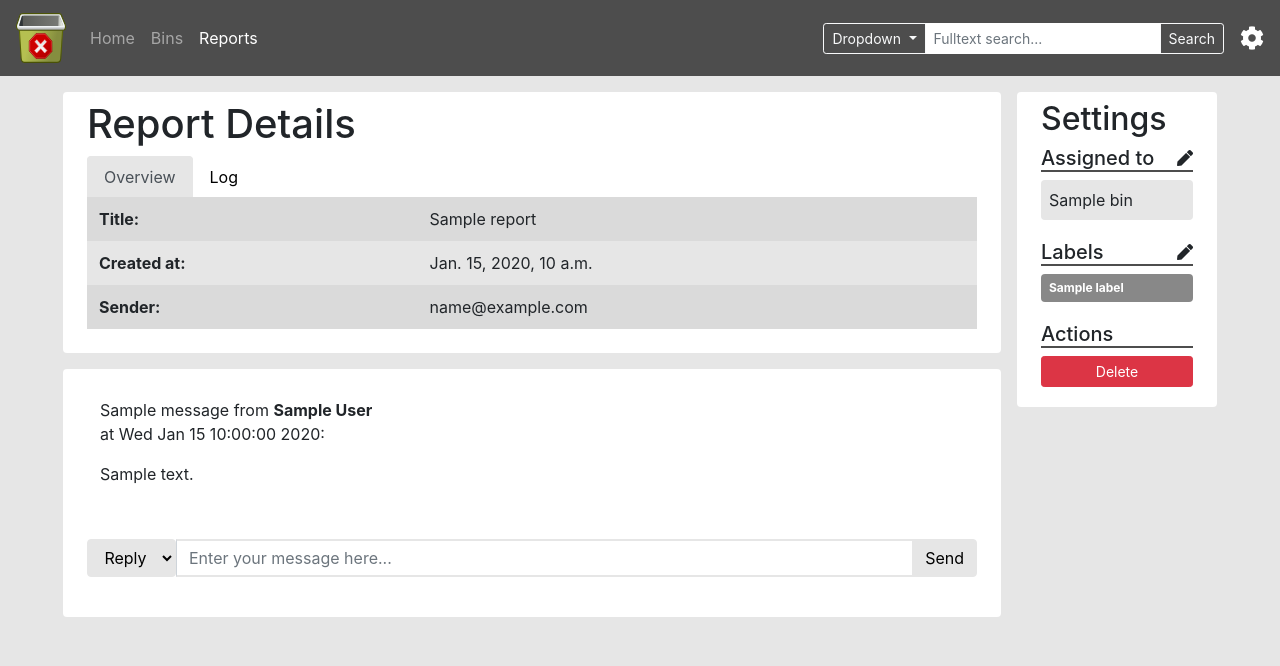
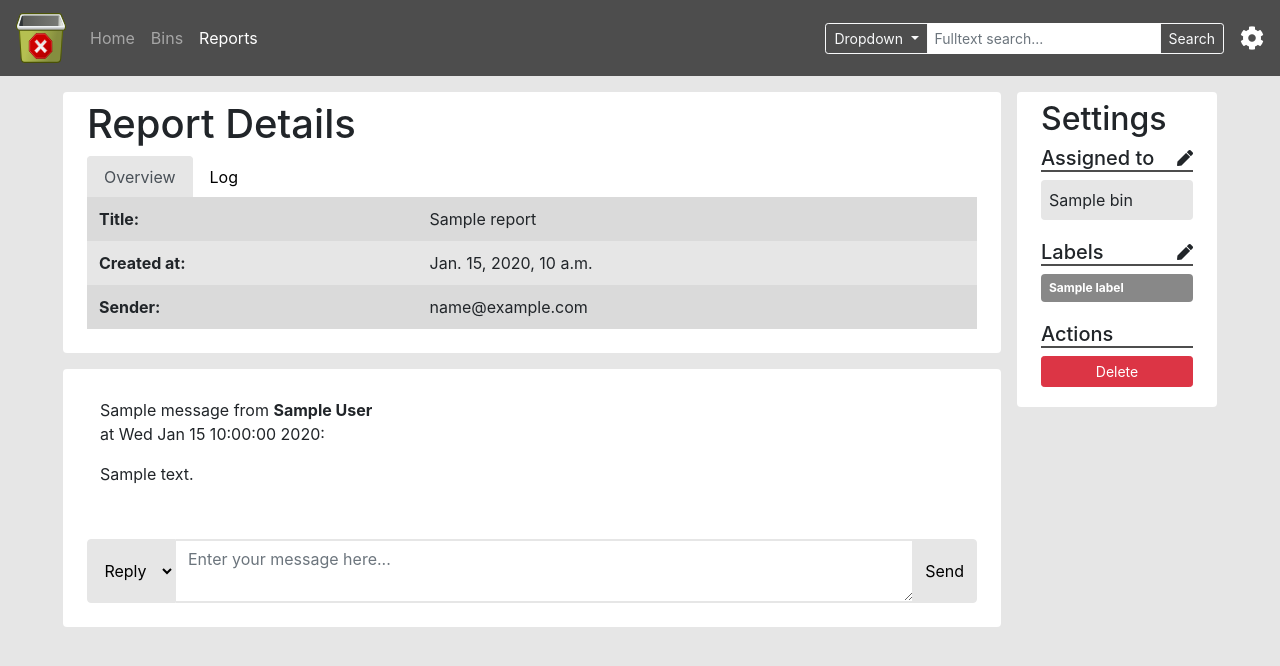
Before and after one commit to The-Compiler/crashbin, a Django app: template crashbin_app/templates/crashbin_app/report_detail.html in a window 1280 px wide. Shown: the top 666 px of the page. Run offline with Django 3.2, Linux system fonts and the light colour scheme; the template is opened without the code that fills it: most values are stand-ins (such as "Sample title", 1, 10 or a date in 2020); some libraries are stand-ins or nearby versions.

Commit message:
Fix some styling issues

```diff
--- a/crashbin_app/static/css/main.css
+++ b/crashbin_app/static/css/main.css
@@ -153,8 +153,24 @@
 
 .form-control {
     background-clip: initial;
+    border-left: 0;
+    border-right: 0;
     border-top: 2px solid var(--main-light-color);
     border-bottom: 2px solid var(--main-light-color);
+}
+
+.form-control:focus {
+    border-color: var(--main-light-color);
+    box-shadow: none;
+}
+
+form textarea {
+    min-height: fit-content;
+}
+
+form select {
+    border-top-right-radius: 0 !important;
+    border-bottom-right-radius: 0 !important;
 }
 
 /*
--- a/crashbin_app/templates/crashbin_app/report_detail.html
+++ b/crashbin_app/templates/crashbin_app/report_detail.html
@@ -69,7 +69,7 @@
                                                 {% if message.NAME == 'Message' %}
                                                 alert-primary w-75 m-2 ml-auto
                                                 {% elif message.NAME == 'Note' %}
-                                                alert-danger w-75 m-2 mr-auto
+                                                alert-warning w-75 m-2 mr-auto
                                                 {% elif message.NAME == 'Reply' %}
                                                 alert-success w-75 m-2 mr-auto
                                                 {% endif %}
@@ -80,17 +80,17 @@
                                 </div>
                             {% endfor %}
 
-                            <form method="POST" action="{% url 'report_reply' pk=report.id %}">
+                            <form class="m-0" method="POST" action="{% url 'report_reply' pk=report.id %}">
                                 {% csrf_token %}
                                 <div class="input-group input-group d-flex flex-row p-2">
                                     <select name="typ" class="btn btn-secondary">
                                         <option selected>Reply</option>
                                         <option>Note</option>
                                     </select>
-                                    <input type="text" name="text" class="form-control" placeholder="Enter your message here..."
-                                        aria-label="Text input with dropdown button">
+                                    <textarea name="text" class="form-control" placeholder="Enter your message here..."
+                                              aria-label="Textarea with dropdown selection"></textarea>
                                     <div class="input-group-append">
-                                        <button class="btn btn-secondary" type="button">Send</button>
+                                        <button class="btn btn-secondary" type="submit">Send</button>
                                     </div>
                                 </div>
                             </form>
```
